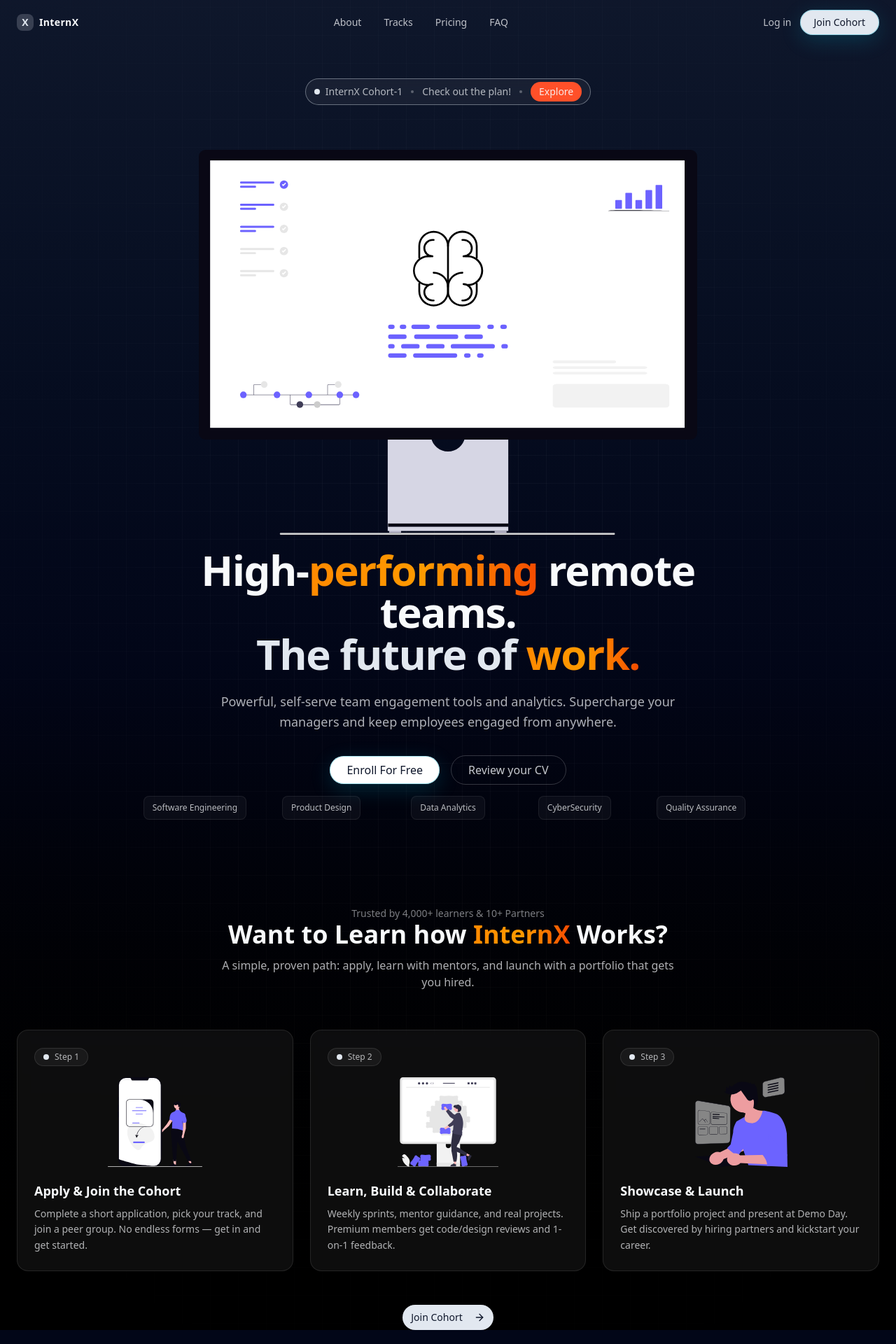
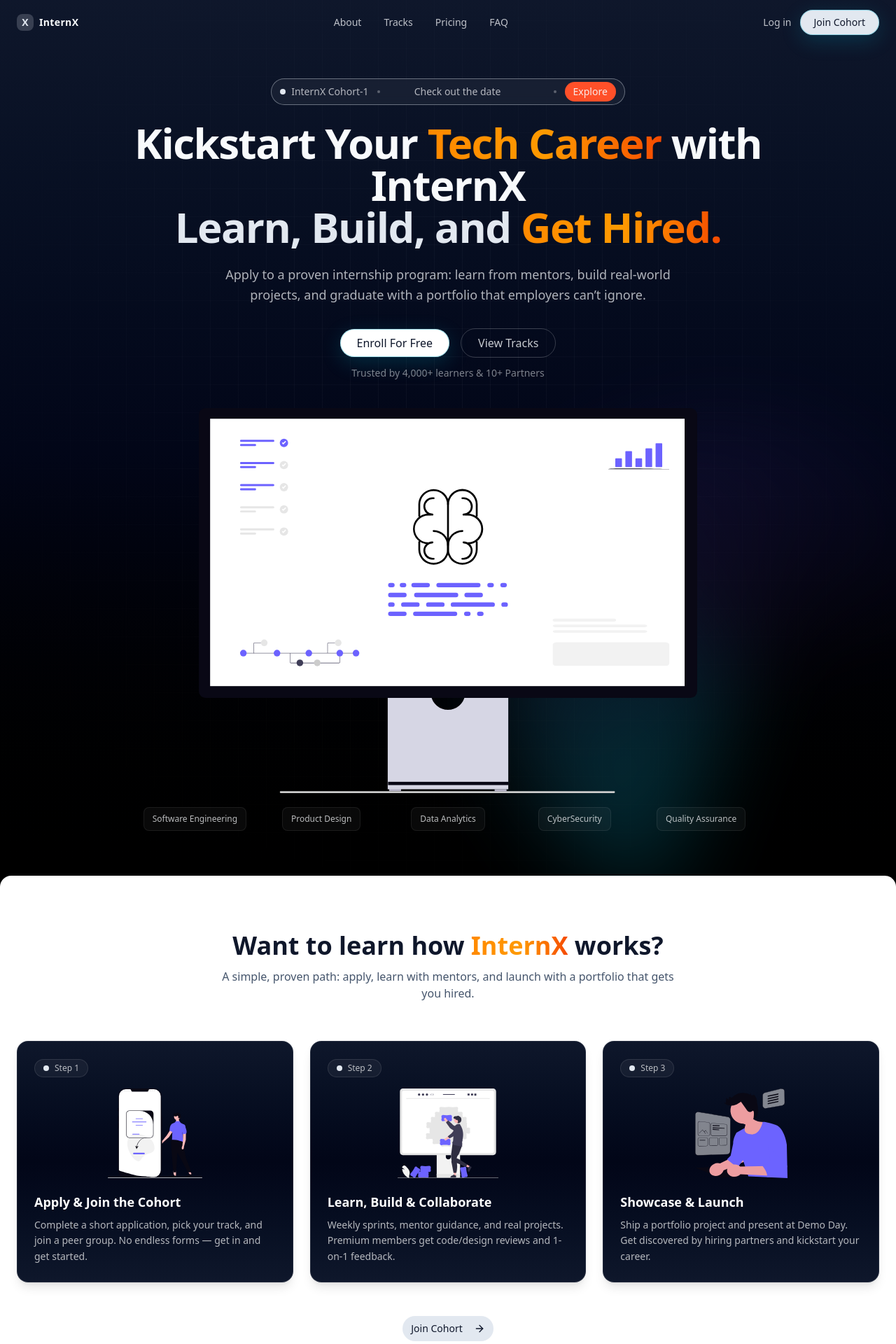
Before and after one commit to oluwaferanmi-jo/InternX, a Next.js app: page / in a window 1280 px wide. Shown: the top 1920 px of the page at 70% size. Built offline with nearby package versions, Linux system fonts and the light colour scheme.

Commit message:
feat: keyframes for check out the date bar and inverting how it works background to white

```diff
--- a/app/layout.tsx
+++ b/app/layout.tsx
@@ -6,36 +6,11 @@
 export default function RootLayout({ children }: { children: React.ReactNode }) {
   return (
     <html lang="en" suppressHydrationWarning>
-      <body
-        className="
-          relative min-h-screen font-sans antialiased
-          bg-gradient-to-b from-slate-900 via-slate-950 to-black text-foreground
-          overflow-x-hidden                         /* <-- allow vertical scroll */
-        "
-      >
-        {/* Decorative: faint grid */}
-        <div
-          aria-hidden
-          className="pointer-events-none absolute inset-0
-                     [mask-image:radial-gradient(70%_70%_at_50%_40%,black,transparent)]"
-          style={{
-            backgroundImage:
-              "linear-gradient(rgba(255,255,255,0.04) 1px, transparent 1px), " +
-              "linear-gradient(90deg, rgba(255,255,255,0.04) 1px, transparent 1px)",
-            backgroundSize: "40px 40px, 40px 40px",
-            backgroundPosition: "center",
-          }}
-        />
-
-
-
-
-        <div className="relative z-10">
-          <Navbar />
-          <ThemeProvider attribute="class" defaultTheme="dark" enableSystem={false}>
-            {children}
-          </ThemeProvider>
-        </div>
+      <body className="min-h-screen font-sans antialiased">
+       < Navbar/>
+        <ThemeProvider attribute="class" defaultTheme="dark" enableSystem={false}>
+          {children}
+        </ThemeProvider>
       </body>
     </html>
   );
--- a/components/sections/DividerArt.tsx
+++ b/components/sections/DividerArt.tsx
@@ -5,7 +5,7 @@
 export default function DividerArt() {
   // Aspect ratio from your Figma frame: 1384 × 776
   return (
-    <div className="relative z-10 mt-3 lg:mt-10 lg:mb-5 mb-5">
+    <div className="relative z-10 mt-5 lg:mt-10 lg:mb-5 mb-5">
       {/* responsive width; always centered */}
       <div
         className="mx-auto w-[min(92vw,1100px)]"
--- a/components/sections/hero.tsx
+++ b/components/sections/hero.tsx
@@ -2,54 +2,113 @@
 
 import Link from "next/link";
 import { Button } from "@/components/ui/button";
-import Image from "next/image";
 import DividerArt from "@/components/sections/DividerArt";
 
 export default function Hero() {
   return (
     <section
-     className="relative text-foreground"
+      className="
+        relative overflow-hidden
+        bg-gradient-to-b from-slate-900 via-slate-950 to-black
+        text-foreground
+      "
+    >
+      {/* background grid */}
+      <div
+        aria-hidden
+        className="pointer-events-none absolute inset-0 [mask-image:radial-gradient(60%_60%_at_50%_40%,black,transparent)]"
+        style={{
+          backgroundImage:
+            "linear-gradient(rgba(255,255,255,0.04) 1px, transparent 1px), linear-gradient(90deg, rgba(255,255,255,0.04) 1px, transparent 1px)",
+          backgroundSize: "40px 40px, 40px 40px",
+          backgroundPosition: "center",
+        }}
+      />
 
-    >
+      {/* cyan arc */}
+      <div
+        aria-hidden
+        className="pointer-events-none absolute -right-32 bottom-0 h-[700px] w-[700px] rounded-full blur-3xl opacity-40"
+        style={{
+          background:
+            "conic-gradient(from 200deg at 50% 50%, rgba(6,182,212,.65), rgba(139,92,246,.25), transparent 70%)",
+        }}
+      />
 
       {/* Content */}
-      <div className="relative mx-auto max-w-7xl px-6 pt-20 pb-5 lg:pb-28 sm:pt-28 sm:pb-28">
+      <div className="relative mx-auto max-w-7xl px-6 pt-20 pb-5 sm:pt-28 sm:pb-28 lg:pb-28">
         {/* top badge */}
         <div className="flex justify-center">
-     <div className="mx-auto mb-6 inline-flex max-w-[92vw] items-center gap-2
+          <div
+            className="mx-auto mb-6 inline-flex max-w-[85vw] items-center gap-2
                        rounded-full border border-primary/40 bg-white/5 px-3 py-1
-        text-xs sm:text-sm text-foreground/80 backdrop-blur">
+                       text-xs sm:text-sm text-foreground/80 backdrop-blur overflow-hidden"
+          >
+            {/* left dot */}
             <span className="h-2 w-2 shrink-0 rounded-full bg-primary" />
-          <span className="shrink-0 whitespace-nowrap text-foreground/70">InternX Cohort-1</span>
+
+            <span className="shrink-0 whitespace-nowrap text-foreground/70">
+              InternX Cohort-1
+            </span>
+
+            {/* divider */}
             <span className="mx-1 h-1 w-1 shrink-0 rounded-full bg-white/30" />
-          <span className="min-w-0 flex-1 truncate text-foreground/70">Check out the plan!</span>
+
+            {/* ONE-AT-A-TIME ticker */}
+            <div className="relative overflow-hidden w-48 sm:w-56 h-5">
+              {/* copy A */}
+              <span
+                className="absolute inset-y-0 left-0 flex items-center
+                           whitespace-nowrap text-foreground/70
+                           animate-[badgeA_7s_linear_infinite]"
+              >
+                Check out the date
+              </span>
+              {/* copy B */}
+              <span
+                className="absolute inset-y-0 left-full flex items-center
+                           whitespace-nowrap text-foreground/70
+                           animate-[badgeB_7s_linear_infinite]"
+                aria-hidden
+              >
+                Check out the date
+              </span>
+            </div>
+
+            {/* divider + Explore */}
             <span className="mx-1 h-1 w-1 shrink-0 rounded-full bg-white/30" />
             <Link
               href="#features"
               className="shrink-0 whitespace-nowrap rounded-full bg-[#ff5029] px-3 py-1
-               text-foreground/90 hover:bg-primary/20"          >
+                         text-foreground/90 hover:bg-primary/20"
+            >
               Explore
             </Link>
           </div>
         </div>
-        <DividerArt/>
+
         <h1 className="mx-auto max-w-4xl text-center text-4xl font-bold tracking-tight sm:text-6xl">
-          High-
+  Kickstart Your{" "}
   <span className="bg-gradient-to-r from-orange-400 via-amber-500 to-orange-600 bg-clip-text text-transparent">
-         performing
-
-          </span> remote teams.
+    Tech Career
+  </span>{" "}
+  with InternX
   <br />
-          <span className="text-primary">The future of <span className="bg-gradient-to-r from-orange-400 via-amber-500 to-orange-600 bg-clip-text text-transparent">
-          work.
-
-          </span> </span>
+  <span className="text-primary">
+    Learn, Build, and{" "}
+    <span className="bg-gradient-to-r from-orange-400 via-amber-500 to-orange-600 bg-clip-text text-transparent">
+      Get Hired.
+    </span>
+  </span>
 </h1>
 
+
+
        <p className="mx-auto mt-6 max-w-2xl text-center text-base leading-relaxed text-foreground/70 sm:text-lg">
-          Powerful, self-serve team engagement tools and analytics. Supercharge your
-          managers and keep employees engaged from anywhere.
+  Apply to a proven internship program: learn from mentors, build real-world projects,
+  and graduate with a portfolio that employers can’t ignore.
 </p>
+
 
         {/* CTA */}
         <div className="mt-8 flex items-center justify-center gap-4">
@@ -64,24 +123,21 @@
             href="#demo"
             className="rounded-full border border-white/20 px-6 py-2 text-base text-foreground/80 hover:bg-white/5"
           >
-            Review your CV
+            View Tracks
           </Link>
         </div>
 
+        <div className="mt-3 text-center text-sm text-foreground/50">
+          Trusted by 4,000+ learners & 10+ Partners
+        </div>
 
+        <DividerArt />
 
         {/* Mobile: one single scrolling row */}
-<div className="sm:hidden mt-6">
+        <div className="sm:hidden mt-6 mb-4">
           <div className="relative overflow-hidden marquee-mask">
-    <div
-      className="
-        marquee-anim flex w-[200%] animate-[marquee-x_18s_linear_infinite]
-      "
-    >
-      {/* copy 1 */}
+            <div className="marquee-anim flex w-[200%] animate-[marquee-x_18s_linear_infinite]">
               <MarqueeContent />
-
-      {/* copy 2 (duplicate for seamless loop) */}
               <MarqueeContent aria-hidden />
             </div>
           </div>
@@ -90,7 +146,7 @@
         {/* Tablet/Desktop: normal grid */}
         <div
           className="
-    hidden sm:grid mx-auto mt-4 max-w-4xl grid-cols-2  justify-items-center gap-x-2 gap-y-6
+            hidden sm:grid mx-auto mt-4 max-w-4xl grid-cols-2 justify-items-center gap-x-2 gap-y-6
             opacity-75 lg:grid-cols-5
           "
         >
@@ -101,7 +157,6 @@
           <Track name="Quality Assurance" />
         </div>
       </div>
-<div className="mt-3 text-center text-sm text-foreground/50"> Trusted by 4,000+ learners & 10+ Partners </div>
     </section>
   );
 }
--- a/components/sections/howitworks.tsx
+++ b/components/sections/howitworks.tsx
@@ -17,21 +17,24 @@
   {
     k: "apply",
     title: "Apply & Join the Cohort",
-    desc: "Complete a short application, pick your track, and join a peer group. No endless forms — get in and get started.",
+    desc:
+      "Complete a short application, pick your track, and join a peer group. No endless forms — get in and get started.",
     img: "/apply.svg",
     fallbackIcon: ClipboardCheck,
   },
   {
     k: "build",
     title: "Learn, Build & Collaborate",
-    desc: "Weekly sprints, mentor guidance, and real projects. Premium members get code/design reviews and 1-on-1 feedback.",
+    desc:
+      "Weekly sprints, mentor guidance, and real projects. Premium members get code/design reviews and 1-on-1 feedback.",
     img: "/build.svg",
     fallbackIcon: Users2,
   },
   {
     k: "launch",
     title: "Showcase & Launch",
-    desc: "Ship a portfolio project and present at Demo Day. Get discovered by hiring partners and kickstart your career.",
+    desc:
+      "Ship a portfolio project and present at Demo Day. Get discovered by hiring partners and kickstart your career.",
     img: "/network.svg",
     fallbackIcon: Rocket,
   },
@@ -40,22 +43,24 @@
 export default function HowItWorks() {
   return (
     <section
-     className="relative text-foreground"
-
+      className="
+         relative -mt-8 sm:-mt-12
+        bg-white text-slate-900
+         rounded-t-2xl
+      "
     >
-
-
-      <div className="relative mx-auto max-w-7xl px-6 py-8 lg:py-0">
+      {/* container */}
+      <div className="mx-auto max-w-7xl px-6 py-14 sm:py-20">
         {/* Header */}
         <header className="mb-10 sm:mb-14 text-center">
           <h2 className="text-3xl font-bold sm:text-4xl">
-            Want to Learn how{" "}
+            Want to learn how{" "}
             <span className="bg-gradient-to-r from-orange-400 via-amber-500 to-orange-600 bg-clip-text text-transparent">
               InternX
             </span>{" "}
-            Works?
+            works?
           </h2>
-          <p className="mx-auto mt-3 max-w-2xl text-foreground/70">
+          <p className="mx-auto mt-3 max-w-2xl text-slate-600">
             A simple, proven path: apply, learn with mentors, and launch with a
             portfolio that gets you hired.
           </p>
@@ -68,12 +73,15 @@
               key={s.k}
               className="
                 group relative overflow-hidden rounded-2xl
-                border border-white/10 bg-white/5 p-6
-                backdrop-blur
+                border border-white/10
+                bg-gradient-to-b from-slate-900 via-slate-950 to-slate-900
+                p-6 shadow-lg
+                transition-colors
+                hover:border-purple-400/40 hover:bg-purple-500/10
               "
             >
               {/* Step badge */}
-              <div className="mb-4 inline-flex items-center gap-2 rounded-full border border-white/10 bg-white/5 px-3 py-1 text-xs text-foreground/70">
+              <div className="mb-4 inline-flex items-center gap-2 rounded-full border border-white/10 bg-white/5 px-3 py-1 text-xs text-white/70">
                 <span className="h-2 w-2 rounded-full bg-primary" />
                 Step {i + 1}
               </div>
@@ -90,24 +98,24 @@
                     priority={i === 0}
                   />
                 ) : (
-                  <s.fallbackIcon className="h-24 w-24 text-primary/80" />
+                  <s.fallbackIcon className="h-24 w-24 text-primary" />
                 )}
               </div>
 
-              <h3 className="text-lg font-semibold">{s.title}</h3>
-              <p className="mt-2 text-sm leading-relaxed text-foreground/70">
+              <h3 className="text-lg font-semibold text-white">{s.title}</h3>
+              <p className="mt-2 text-sm leading-relaxed text-white/70">
                 {s.desc}
               </p>
 
               {/* subtle hover underline */}
-              <div className="pointer-events-none absolute inset-x-0 bottom-0 h-0.5 scale-x-0 bg-gradient-to-r from-primary/0 via-primary to-primary/0 transition-transform duration-300 group-hover:scale-x-100" />
+              <div className="pointer-events-none absolute inset-x-0 bottom-0 h-0.5 scale-x-0 bg-gradient-to-r from-purple-500/0 via-purple-500 to-purple-500/0 transition-transform duration-300 group-hover:scale-x-100" />
             </article>
           ))}
         </div>
 
         {/* CTA */}
         <div className="mt-12 flex justify-center">
-          <Button asChild className="rounded-full px-6">
+          <Button asChild className="rounded-full px-6 bg-primary text-primary-foreground hover:bg-primary/80">
             <Link href="/signup">
               Join Cohort <ArrowRight className="ml-2 h-4 w-4" />
             </Link>
```
Also changed, not shown: app/globals.css (+15 -0 lines). Lines whose indentation alone changed are shown as unchanged.
